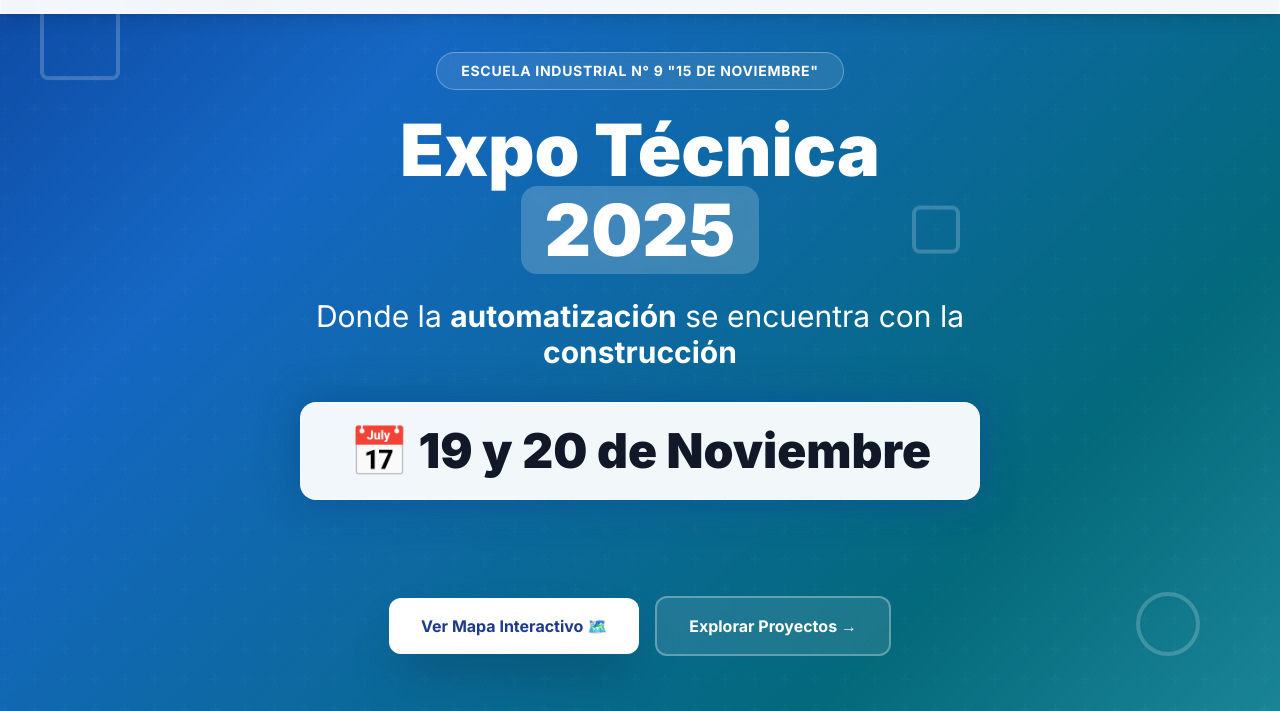
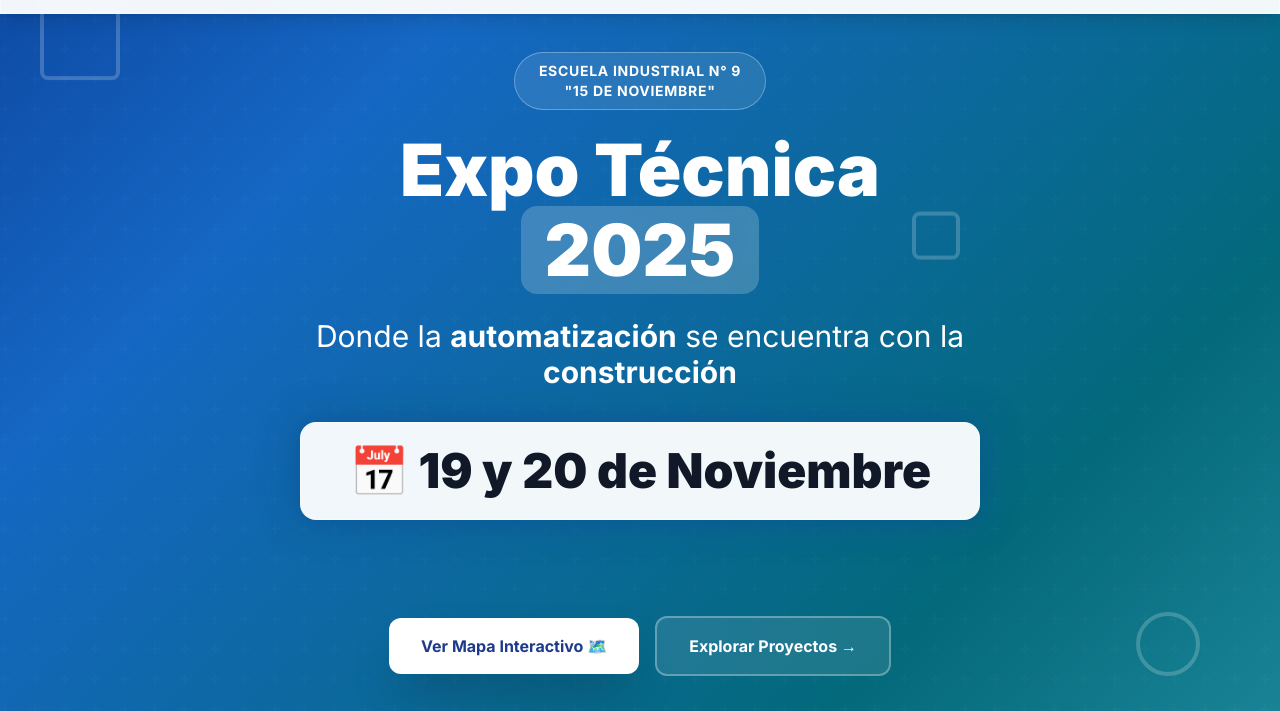
Before and after one commit to pablolimardo/expotecnica2025, a plain HTML site: page index.html in a window 1280 px wide. Shown: the part 76-787 px from the top of the page. Drawn offline with nearby package versions, Linux system fonts and the light colour scheme.

Commit message:
Update index.html

```diff
--- a/index.html
+++ b/index.html
@@ -159,7 +159,7 @@
         <div class="relative container mx-auto px-4 py-32 text-center text-white z-10">
             <div class="mb-6">
                 <span class="inline-block px-6 py-2 bg-white/10 backdrop-blur-md rounded-full text-sm font-bold tracking-wider border border-white/30">
-                    ESCUELA INDUSTRIAL N° 9 "15 DE NOVIEMBRE"
+                    ESCUELA INDUSTRIAL N° 9 <br> "15 DE NOVIEMBRE"
                 </span>
             </div>
 
```
